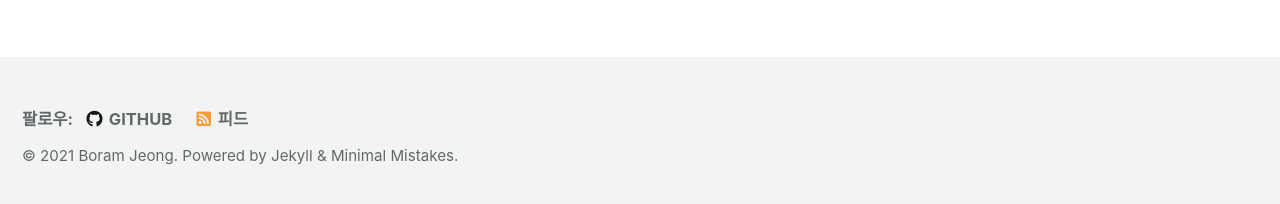
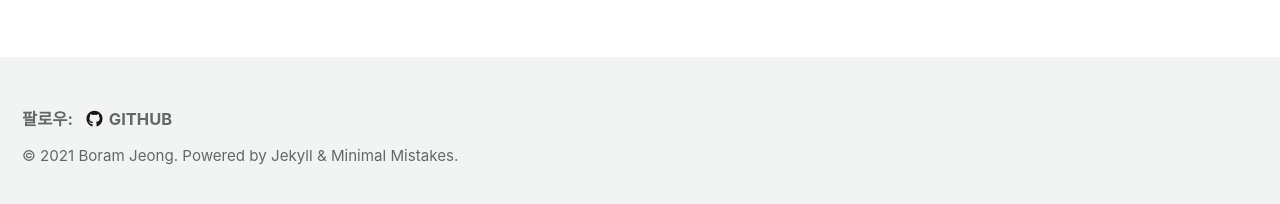
Before and after one commit to bbiguduk/bbiguduk.github.io, a Jekyll site: the page built from index.html, in a window 1280 px wide. Shown: the part 688-892 px from the top of the page. Built offline with Jekyll 4.4.1, drawn with Linux system fonts in a browser that asks for light colours; cached includes are drawn as plain includes; the list of posts is cut into pages by our own code.

Commit message:
Update _config.yml

```diff
--- a/_config.yml
+++ b/_config.yml
@@ -21,7 +21,7 @@ title                    : "Hello Development"
 title_separator          : "-"
 subtitle                 : "열공"
 name                     : "Boram Jeong"
-description              : "An amazing website."
+description              : "Development information blog."
 url                      : # the base hostname & protocol for your site e.g. "https://mmistakes.github.io"
 baseurl                  : # the subpath of your site, e.g. "/blog"
 repository               : # GitHub username/repo-name e.g. "mmistakes/minimal-mistakes"
@@ -52,7 +52,7 @@ reCaptcha:
   secret                 :
 atom_feed:
   path                   : # blank (default) uses feed.xml
-  hide                   : # true, false (default)
+  hide                   : true # true, false (default)
 search                   : # true, false (default)
 search_full_content      : # true, false (default)
 search_provider          : # lunr (default), algolia, google
```
